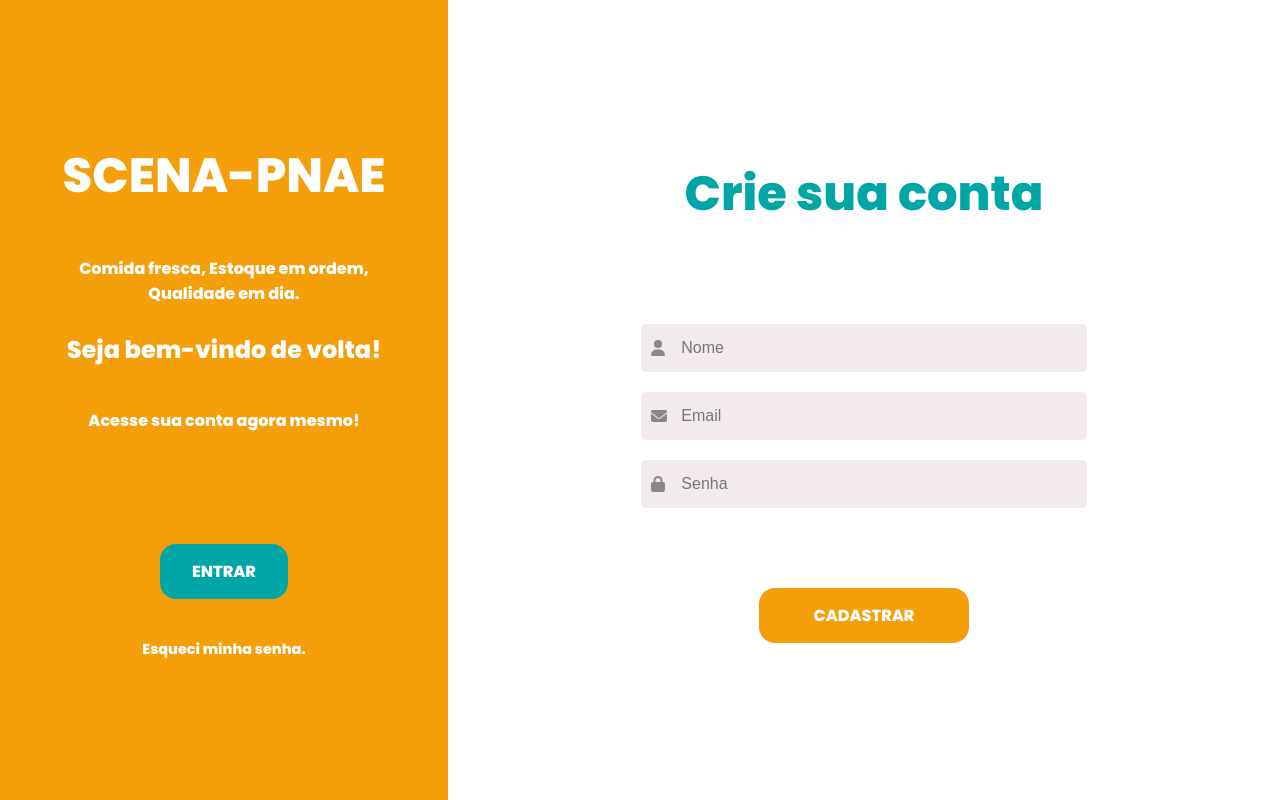
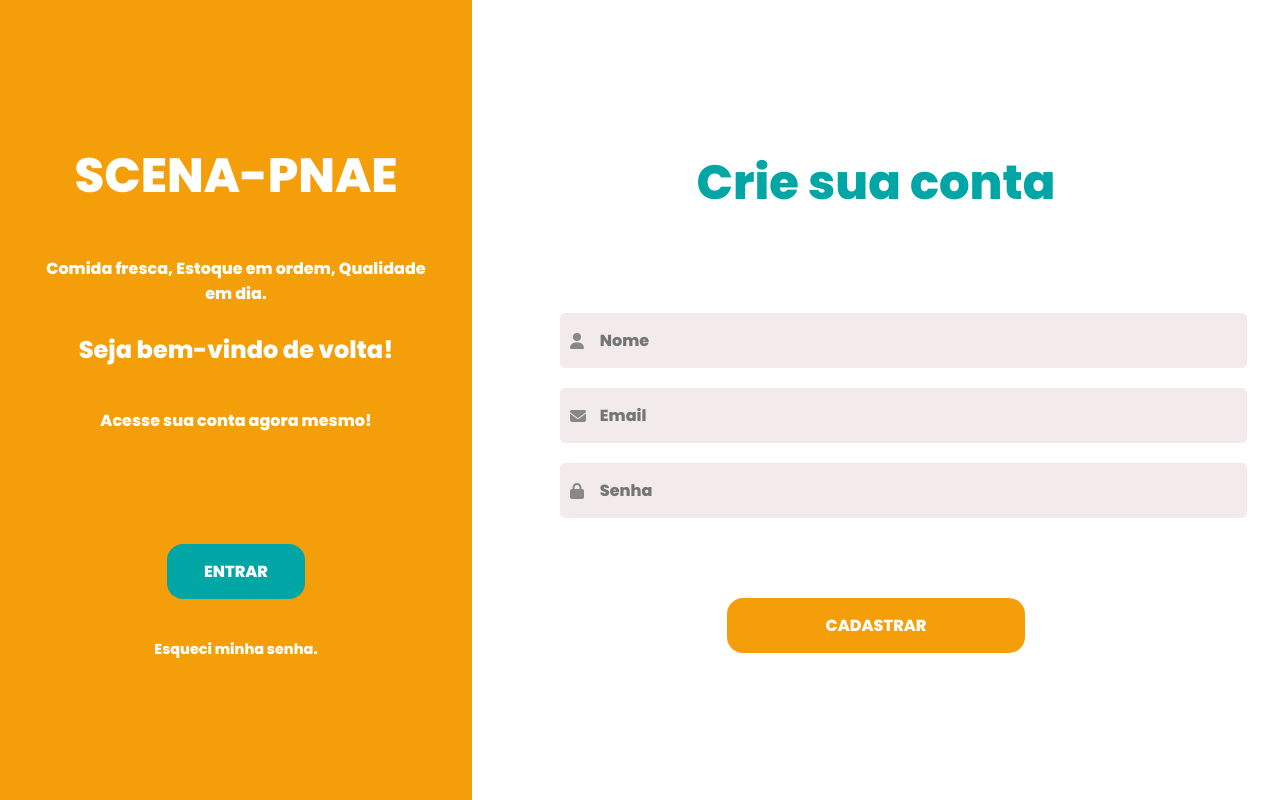
Before and after one commit to Filipi0/armaZen, a Next.js app: page / in a window 1280 px wide. Built offline with nearby package versions, Linux system fonts and the light colour scheme.

Commit message:
Update globals.css

```diff
--- a/src/styles/globals.css
+++ b/src/styles/globals.css
@@ -1,110 +1,12 @@
-:root {
-  --max-width: 1100px;
-  --border-radius: 12px;
-  --font-mono: ui-monospace, Menlo, Monaco, "Cascadia Mono", "Segoe UI Mono",
-    "Roboto Mono", "Oxygen Mono", "Ubuntu Monospace", "Source Code Pro",
-    "Fira Mono", "Droid Sans Mono", "Courier New", monospace;
-
-  --foreground-rgb: 0, 0, 0;
-  --background-start-rgb: 214, 219, 220;
-  --background-end-rgb: 255, 255, 255;
-
-  --primary-glow: conic-gradient(
-    from 180deg at 50% 50%,
-    #16abff33 0deg,
-    #0885ff33 55deg,
-    #54d6ff33 120deg,
-    #0071ff33 160deg,
-    transparent 360deg
-  );
-  --secondary-glow: radial-gradient(
-    rgba(255, 255, 255, 1),
-    rgba(255, 255, 255, 0)
-  );
-
-  --tile-start-rgb: 239, 245, 249;
-  --tile-end-rgb: 228, 232, 233;
-  --tile-border: conic-gradient(
-    #00000080,
-    #00000040,
-    #00000030,
-    #00000020,
-    #00000010,
-    #00000010,
-    #00000080
-  );
-
-  --callout-rgb: 238, 240, 241;
-  --callout-border-rgb: 172, 175, 176;
-  --card-rgb: 180, 185, 188;
-  --card-border-rgb: 131, 134, 135;
+@font-face {
+  font-family: 'Poppins-Bold';
+  src: url('/fonts/Poppins-1/Poppins-ExtraBold.ttf') format('truetype');
+  font-weight: 900;
+  font-style: normal;
 }
 
-@media (prefers-color-scheme: dark) {
-  :root {
-    --foreground-rgb: 255, 255, 255;
-    --background-start-rgb: 0, 0, 0;
-    --background-end-rgb: 0, 0, 0;
-
-    --primary-glow: radial-gradient(rgba(1, 65, 255, 0.4), rgba(1, 65, 255, 0));
-    --secondary-glow: linear-gradient(
-      to bottom right,
-      rgba(1, 65, 255, 0),
-      rgba(1, 65, 255, 0),
-      rgba(1, 65, 255, 0.3)
-    );
-
-    --tile-start-rgb: 2, 13, 46;
-    --tile-end-rgb: 2, 5, 19;
-    --tile-border: conic-gradient(
-      #ffffff80,
-      #ffffff40,
-      #ffffff30,
-      #ffffff20,
-      #ffffff10,
-      #ffffff10,
-      #ffffff80
-    );
-
-    --callout-rgb: 20, 20, 20;
-    --callout-border-rgb: 108, 108, 108;
-    --card-rgb: 100, 100, 100;
-    --card-border-rgb: 200, 200, 200;
-  }
+*{
+  font-family: 'Poppins-Bold';
+  margin: 0;
+  padding: 0;
 }
-
-* {
-  box-sizing: border-box;
-  padding: 0;
-  margin: 0;
-}
-
-html,
-body {
-  max-width: 100vw;
-  overflow-x: hidden;
-}
-
-body {
-  color: rgb(var(--foreground-rgb));
-  background: linear-gradient(
-      to bottom,
-      transparent,
-      rgb(var(--background-end-rgb))
-    )
-    rgb(var(--background-start-rgb));
-}
-
-a {
-  color: inherit;
-  text-decoration: none;
-}
-
-@media (prefers-color-scheme: dark) {
-  html {
-    color-scheme: dark;
-  }
-}
-
-
-@import url('https://cdnjs.cloudflare.com/ajax/libs/font-awesome/6.0.0-beta3/css/all.min.css');
```
